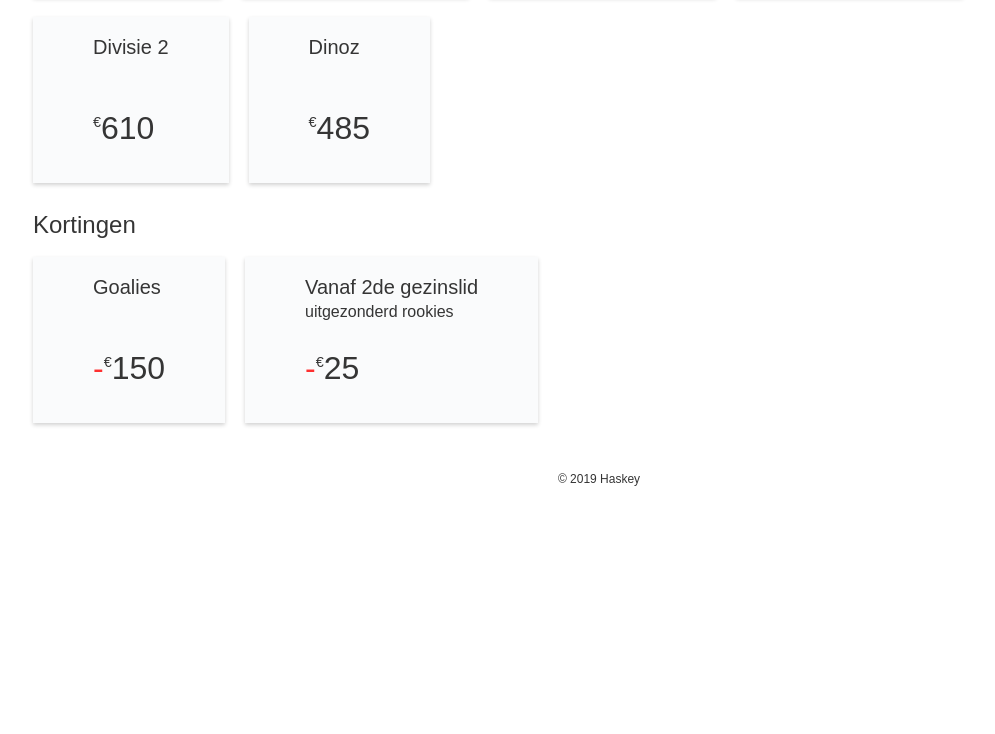
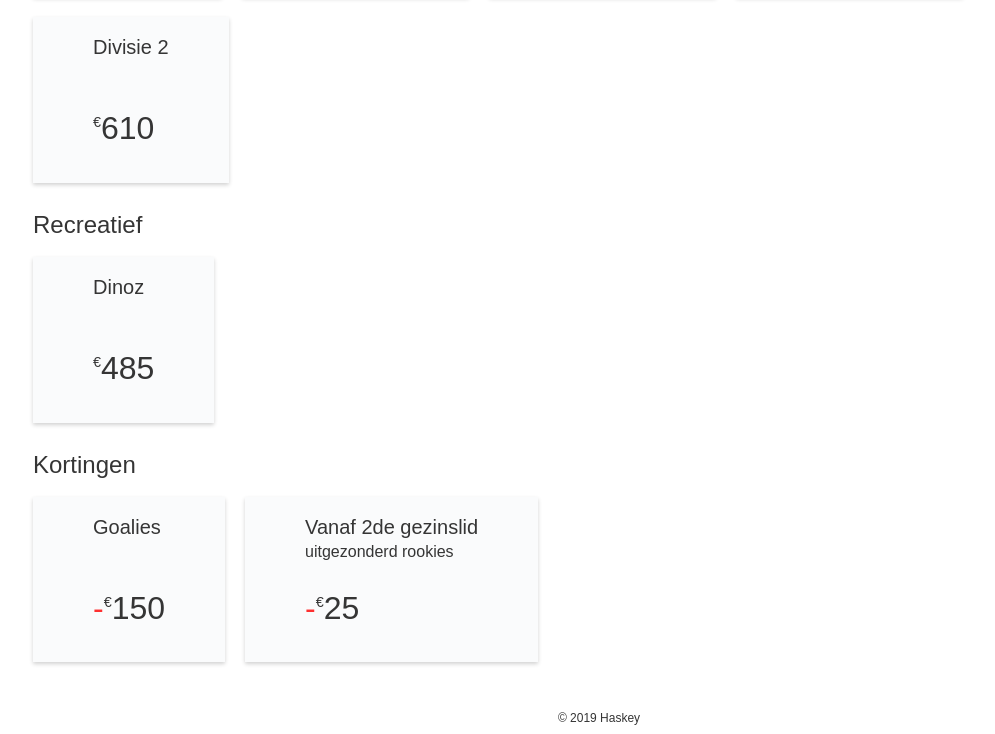
Before and after one commit to bartw/haskey, a Gatsby site: page /inschrijven in a window 1280 px wide. Shown: the part 748-1482 px from the top of the page, without its empty margins (41-1036 px from the left). Before the commit the page ends 1243 px from the top, so only its background shows below. Built offline with nearby package versions, Linux system fonts and the light colour scheme; Gatsby itself is replaced by a stand-in of ours.

Commit message:
divide further

```diff
--- a/src/pages/inschrijven.js
+++ b/src/pages/inschrijven.js
@@ -19,6 +19,8 @@ export default () => (
         <PriceBox title="2007 - 2006" subtitle="U14" value={520} />
         <PriceBox title="2005 - 2004" subtitle="U16" value={550} />
         <PriceBox title="Divisie 2" value={610} />
+      </Content>
+      <Content title="Recreatief">
         <PriceBox title="Dinoz" value={485} />
       </Content>
       <Content title="Kortingen">
```
